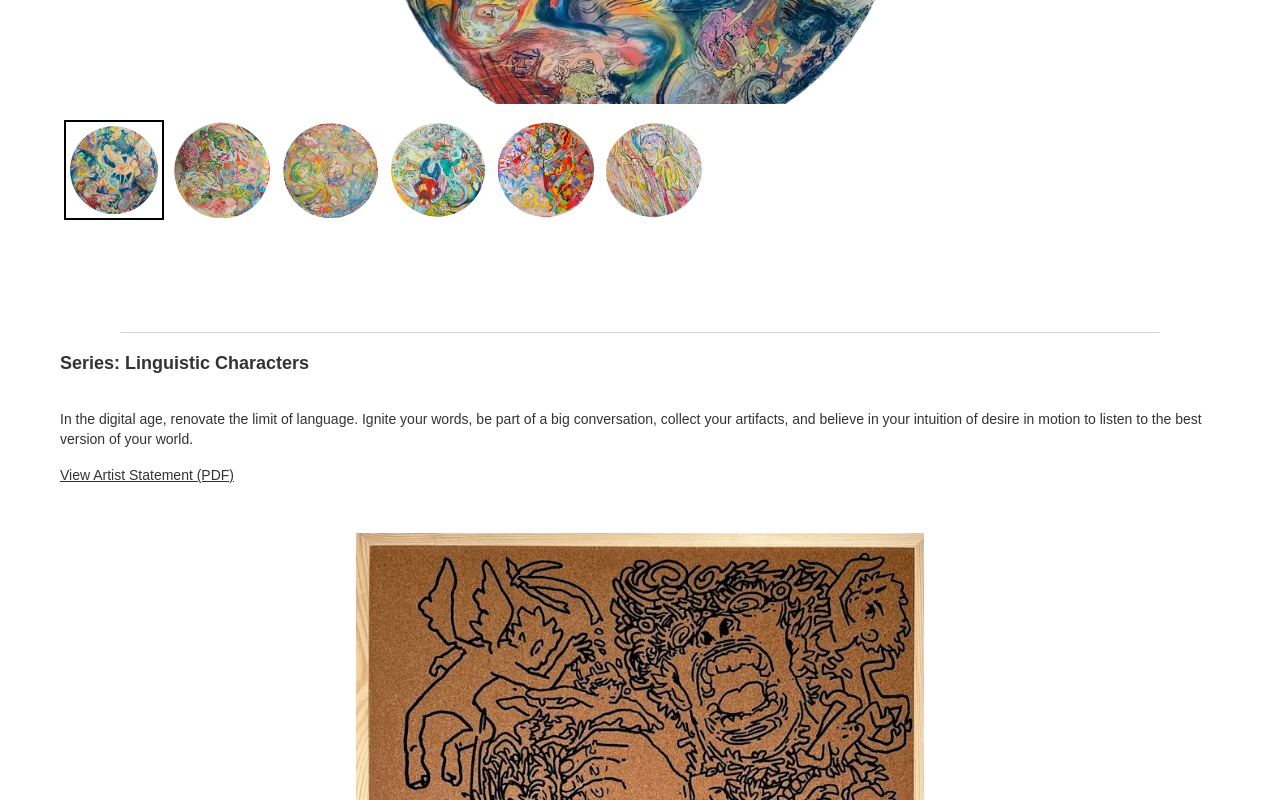
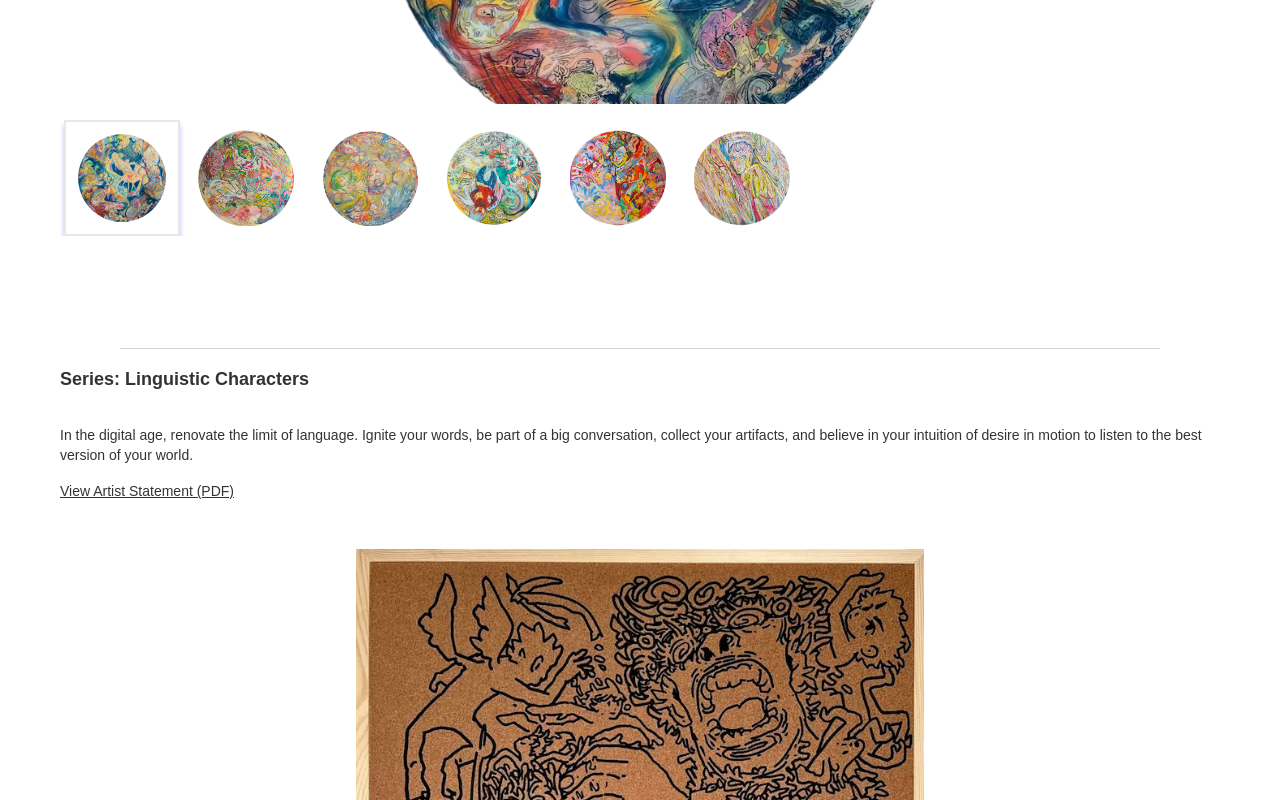
Before and after one commit to takaramarina/resolution, a Next.js app: page /available-works in a window 1280 px wide. Shown: the part 1440-2240 px from the top of the page. Built offline with nearby package versions, Linux system fonts and the light colour scheme.

Commit message:
updated shadow

```diff
--- a/components/SeriesCarousel.tsx
+++ b/components/SeriesCarousel.tsx
@@ -80,8 +80,8 @@ export default function SeriesCarousel({ images }: { images: Artwork[] }) {
             <button
               key={index}
               onClick={() => scrollTo(index)}
-              className={`border-2 ${
-                index === selectedIndex ? "border-black" : "border-transparent"
+              className={`border-2 p-2 ${
+                index === selectedIndex ? "rounded shadow-[0_5px_5px_rgba(0,0,255,0.25)]" : "border-transparent"
               } rounded-sm overflow-hidden transition flex-shrink-0`}
             >
               <img
```
